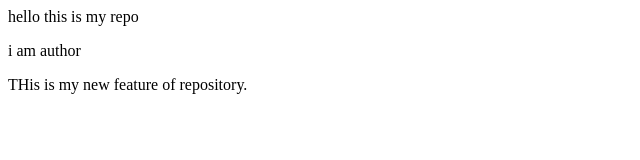
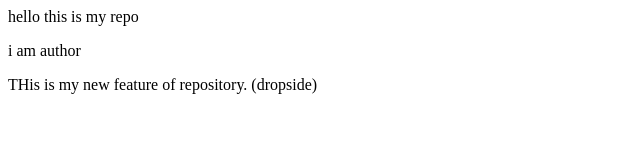
Before and after one commit to neerlina/localrepo, a plain HTML site: page index.html in a window 1280 px wide. Shown: the full height of the page, 0-640 px from the left. Drawn offline with Linux system fonts and the light colour scheme.

Commit message:
add new line

```diff
--- a/index.html
+++ b/index.html
@@ -1,3 +1,3 @@
 <div>hello this is my repo </div>
 <p>i am author</p>
-<p>THis is my new feature of repository.</p>
+<p>THis is my new feature of repository. (dropside)</p>
```
